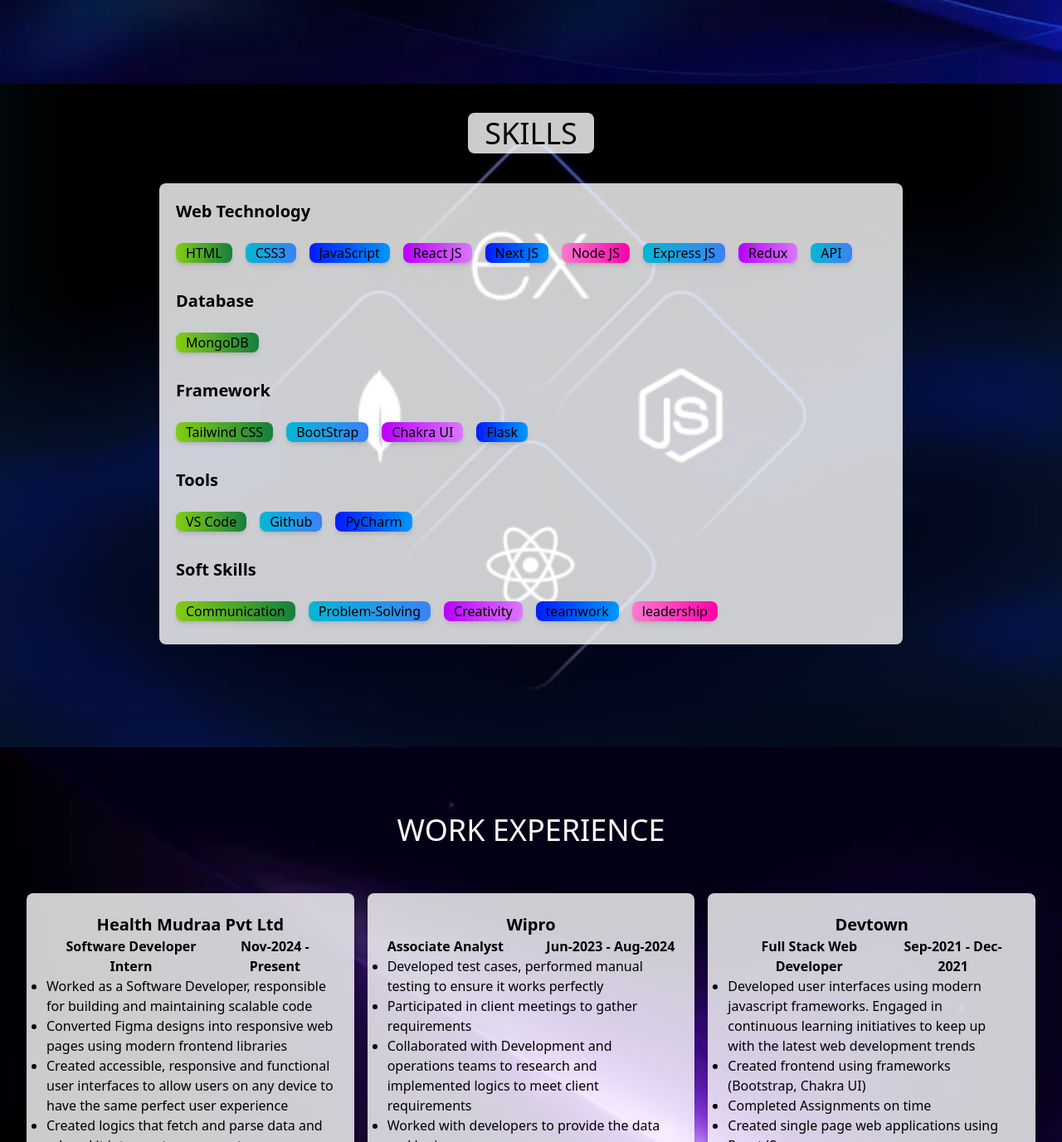
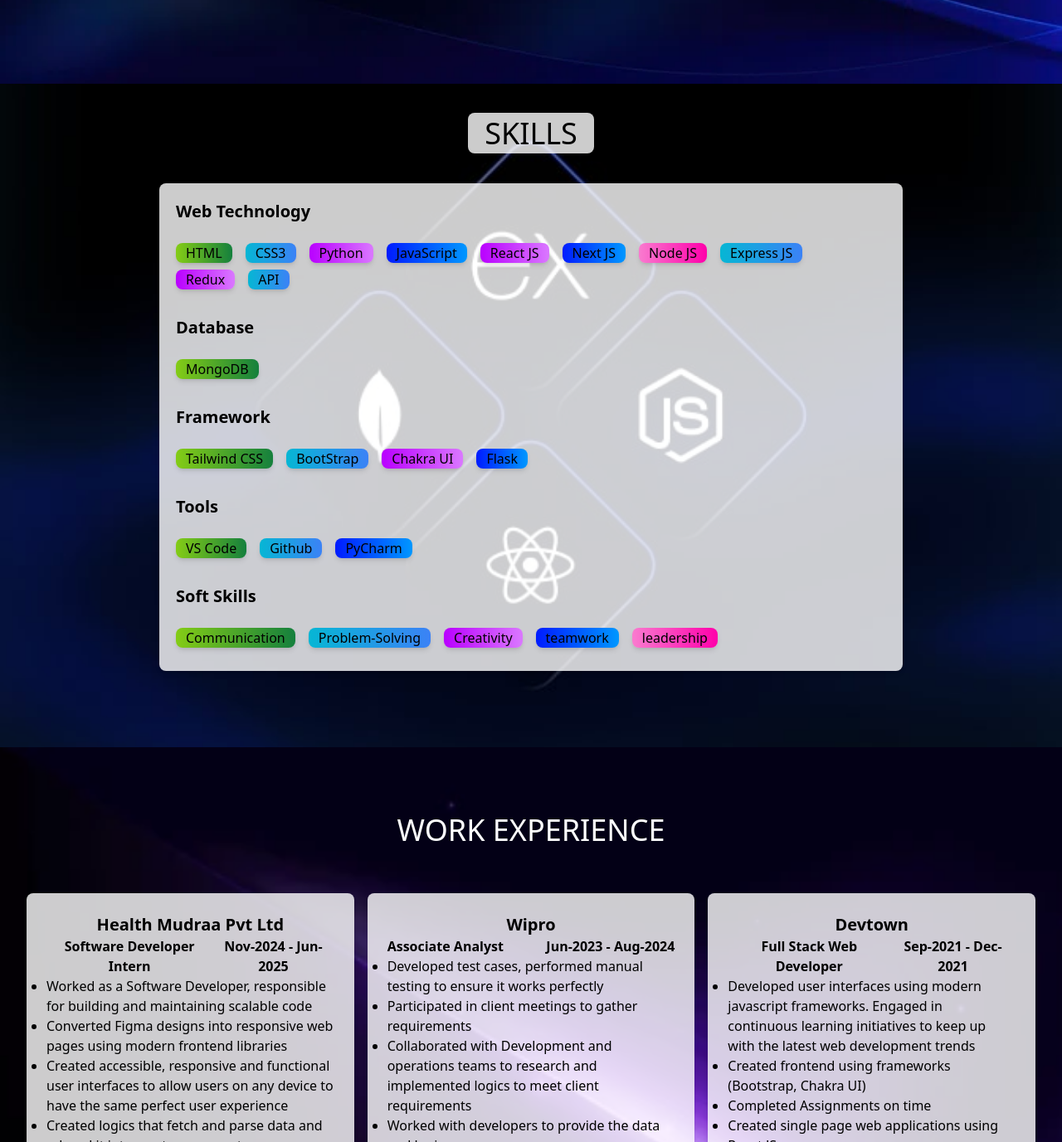
Before and after one commit to Angel-12314/Portfolio, a React (Create React App) app: page / in a window 1280 px wide. Shown: the part 1539-2916 px from the top of the page at 83% size. Built offline with nearby package versions, Linux system fonts and the light colour scheme.

Commit message:
Add files via upload

```diff
--- a/src/Components/Experience.js
+++ b/src/Components/Experience.js
@@ -16,7 +16,7 @@ export default function Experience() {
             <h2 className="text-xl font-bold">Health Mudraa Pvt Ltd</h2>
             <p className="flex justify-between font-bold">
               Software Developer Intern
-              <div className="pr-0 font-bold">Nov-2024 - Present</div>
+              <div className="pr-0 font-bold">Nov-2024 - Jun-2025</div>
             </p>
             <ul className="text-left list-disc">
               <li>
--- a/src/Components/Skills.js
+++ b/src/Components/Skills.js
@@ -22,6 +22,7 @@ export default function Skills() {
             <ul className="flex flex-wrap text-left">
               <li className="bg-gradient-to-r from-lime-500 to-green-700 rounded-lg shadow-md px-3 mr-4 mb-2">HTML</li>
               <li className="bg-gradient-to-r from-cyan-500 to-blue-500 rounded-lg shadow-md px-3 mr-4 mb-2">CSS3</li>
+              <li className="bg-gradient-to-r from-[#b900ff] to-[#da78ff] rounded-lg shadow-md px-3 mr-4 mb-2">Python</li>
               <li className="bg-gradient-to-r from-[#001bff] to-[#0097ff] rounded-lg shadow-md px-3 mr-4 mb-2">JavaScript</li>
               <li className="bg-gradient-to-r from-[#b900ff] to-[#da78ff] rounded-lg shadow-md px-3 mr-4 mb-2">React JS</li>
               <li className="bg-gradient-to-r from-[#001bff] to-[#0097ff] rounded-lg shadow-md px-3 mr-4 mb-2">Next JS</li>
```
